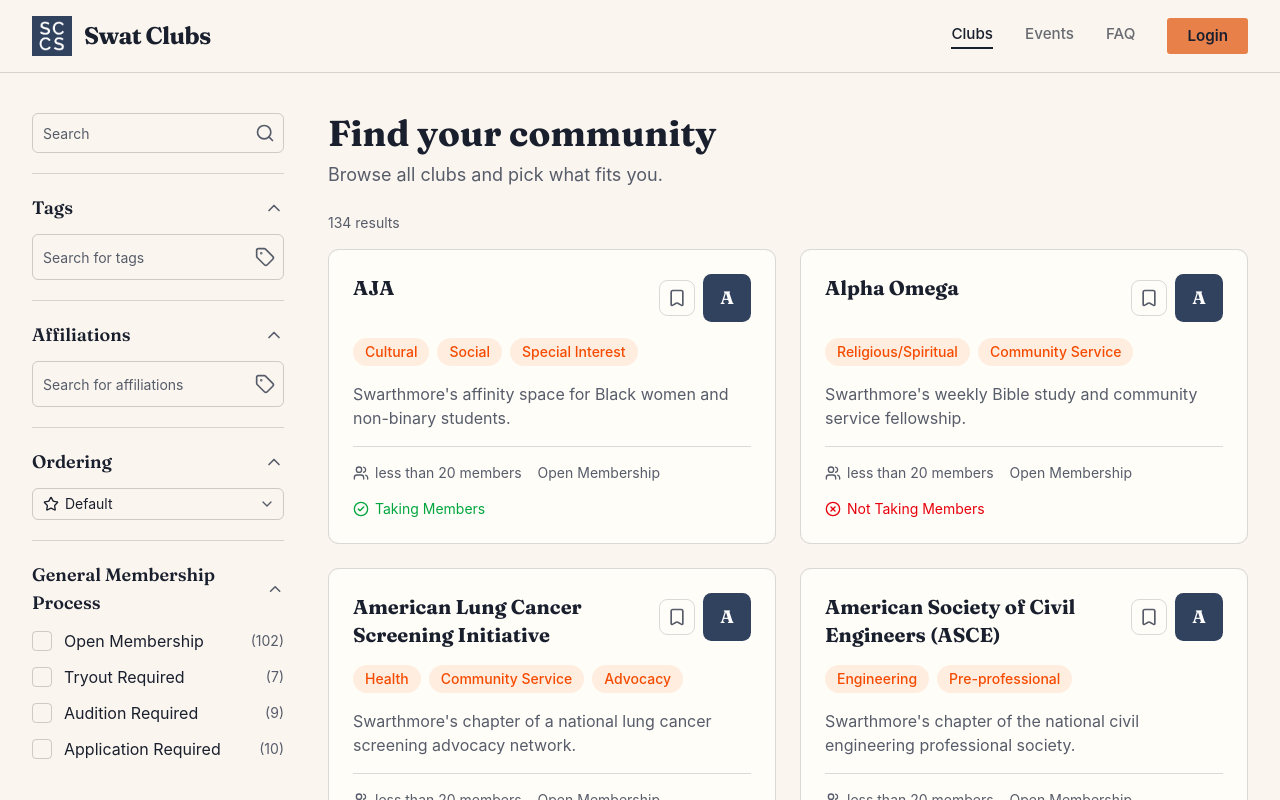
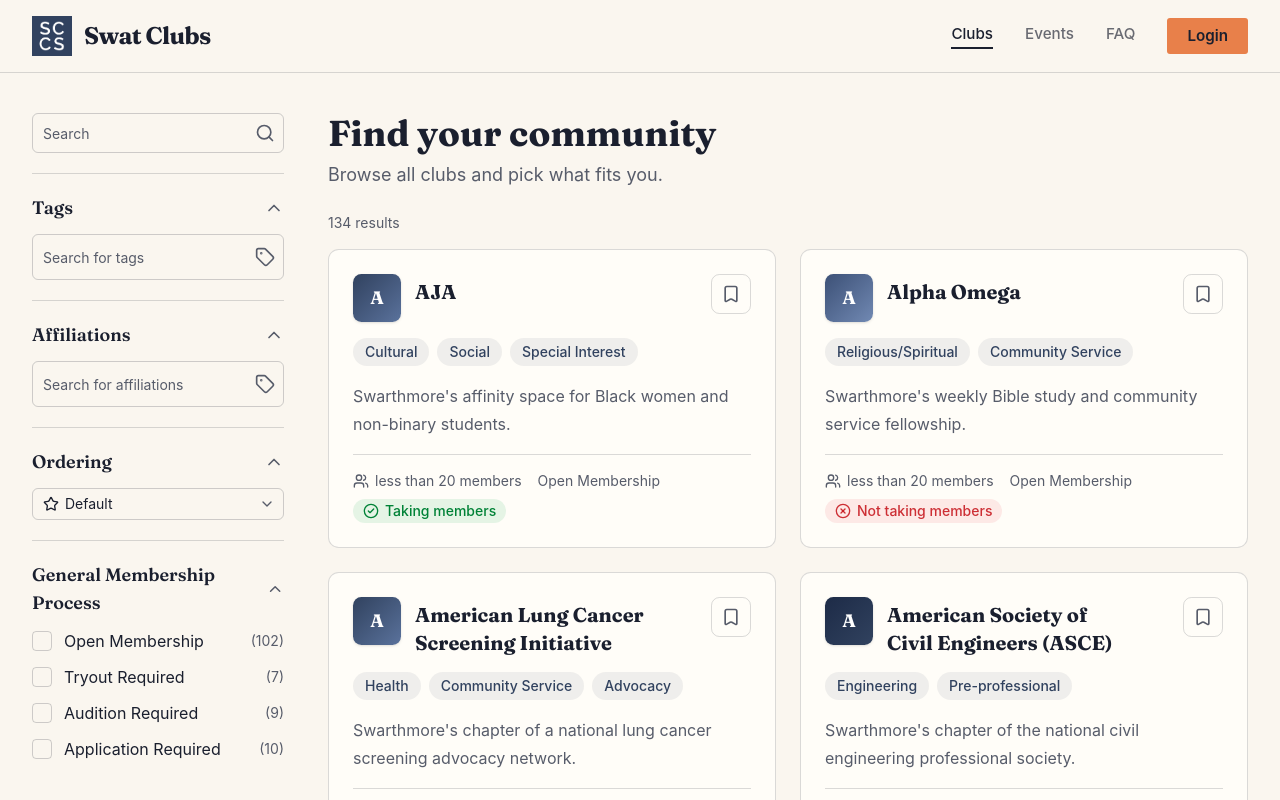
Before and after one commit to swat-sccs/clubs, a Next.js app: page /clubs in a window 1280 px wide. Shown: the top 800 px of the page. Built offline with nearby package versions, Linux system fonts and the light colour scheme.

Commit message:
style: restyle club cards with monogram gradients and status pills

```diff
--- a/components/ClubCard.tsx
+++ b/components/ClubCard.tsx
@@ -1,6 +1,30 @@
 import { Bookmark, CheckCircle2, Users, XCircle } from "lucide-react";
 import type { Club } from "@/lib/clubs";
 import { cn } from "@/lib/utils";
+
+/* Monogram grounds drawn from the SCCS dusk palette; picked per club so the
+   grid feels varied without leaving the brand. */
+const MONOGRAM_GRADIENTS = [
+  "from-[#31425f] to-[#5a729c]",
+  "from-[#1d2b47] to-[#31425f]",
+  "from-[#bf5f2c] to-[#e8804a]",
+  "from-[#3d5177] to-[#7189b3]",
+];
+
+const monogramGradientCache = new Map<string, string>();
+
+function monogramGradient(name: string) {
+  const cached = monogramGradientCache.get(name);
+  if (cached !== undefined) return cached;
+  let hash = 0;
+  for (let i = 0; i < name.length; i++) {
+    hash = (hash * 31 + name.charCodeAt(i)) | 0;
+  }
+  const gradient =
+    MONOGRAM_GRADIENTS[Math.abs(hash) % MONOGRAM_GRADIENTS.length];
+  monogramGradientCache.set(name, gradient);
+  return gradient;
+}
 
 function ClubCard({
   club,
@@ -12,61 +36,73 @@ function ClubCard({
   onToggleBookmark: () => void;
 }) {
   return (
-    <article className="flex flex-col gap-4 rounded-2xl border border-border bg-card p-6">
-      <div className="flex items-start justify-between gap-4">
-        <h3 className="font-heading text-xl font-bold text-foreground">
+    <article className="group flex flex-col gap-4 rounded-2xl border border-border bg-card p-5 transition-all duration-200 hover:-translate-y-1 hover:border-sccs/25 hover:shadow-lg hover:shadow-sccs/8 sm:p-6">
+      <div className="flex items-start justify-between gap-3">
+        <div className="flex min-w-0 items-start gap-3.5">
+          <div
+            className={cn(
+              "flex size-12 shrink-0 select-none items-center justify-center rounded-xl bg-gradient-to-br font-heading text-lg font-bold text-white shadow-sm",
+              monogramGradient(club.name),
+            )}
+            aria-hidden="true"
+          >
+            {club.name.charAt(0)}
+          </div>
+          <h3 className="min-w-0 pt-1 font-heading text-xl font-bold leading-snug text-foreground [text-wrap:balance]">
             {club.name}
           </h3>
-        <div className="flex items-center gap-2">
+        </div>
         <button
           type="button"
           onClick={onToggleBookmark}
           aria-label={isBookmarked ? "Remove bookmark" : "Add bookmark"}
           aria-pressed={isBookmarked}
-            className="flex size-9 shrink-0 items-center justify-center rounded-xl border border-border text-muted-foreground transition-colors hover:text-sccs"
+          className={cn(
+            "flex size-10 shrink-0 items-center justify-center rounded-xl border transition-all duration-200 active:scale-90",
+            isBookmarked
+              ? "border-sccs/30 bg-sccs-orange/15 text-sccs dark:text-sccs-ember"
+              : "border-border text-muted-foreground hover:border-sccs/30 hover:bg-sccs-orange/15 hover:text-sccs dark:hover:text-sccs-ember",
+          )}
         >
           <Bookmark
-              className={cn("size-5", isBookmarked && "fill-sccs text-sccs")}
+            className={cn(
+              "size-5 transition-transform duration-200",
+              isBookmarked && "animate-bookmark-pop fill-current",
+            )}
           />
         </button>
-          <div className="flex size-12 shrink-0 items-center justify-center rounded-xl bg-sccs font-heading text-lg font-bold text-white">
-            {club.name.charAt(0)}
-          </div>
-        </div>
       </div>
 
       <div className="flex flex-wrap gap-2">
         {club.tags.map((tag) => (
           <span
             key={tag}
-            className="rounded-full bg-orange-500/10 px-3 py-1 text-sm font-medium text-orange-600 dark:bg-orange-500/15 dark:text-orange-400"
+            className="rounded-full bg-sccs/8 px-3 py-1 text-sm font-medium text-sccs dark:bg-sccs-orange/15 dark:text-sccs-orange"
           >
             {tag}
           </span>
         ))}
       </div>
 
-      <p className="text-base text-muted-foreground">{club.description}</p>
+      <p className="leading-7 text-muted-foreground">{club.description}</p>
 
-      <div className="mt-auto flex items-center justify-between gap-4 border-t border-border pt-4">
-        <div className="flex flex-wrap items-center gap-4 text-sm text-muted-foreground">
+      <div className="mt-auto flex flex-wrap items-center gap-x-4 gap-y-2 border-t border-border pt-4 text-sm text-muted-foreground">
         <span className="flex items-center gap-1.5">
           <Users className="size-4" />
           {club.size}
         </span>
         <span>{club.membershipProcess}</span>
         {club.isAcceptingMembers ? (
-            <span className="flex items-center gap-1.5 text-green-600 dark:text-green-400">
+          <span className="flex items-center gap-1.5 rounded-full bg-green-600/10 px-2.5 py-0.5 font-medium text-green-700 dark:bg-green-400/10 dark:text-green-400">
             <CheckCircle2 className="size-4" />
-              Taking Members
+            Taking members
           </span>
         ) : (
-            <span className="flex items-center gap-1.5 text-red-600 dark:text-red-400">
+          <span className="flex items-center gap-1.5 rounded-full bg-red-600/8 px-2.5 py-0.5 font-medium text-red-700/80 dark:bg-red-400/10 dark:text-red-400">
             <XCircle className="size-4" />
-              Not Taking Members
+            Not taking members
           </span>
         )}
-        </div>
       </div>
     </article>
   );
```
Lines whose indentation alone changed are shown as unchanged.
